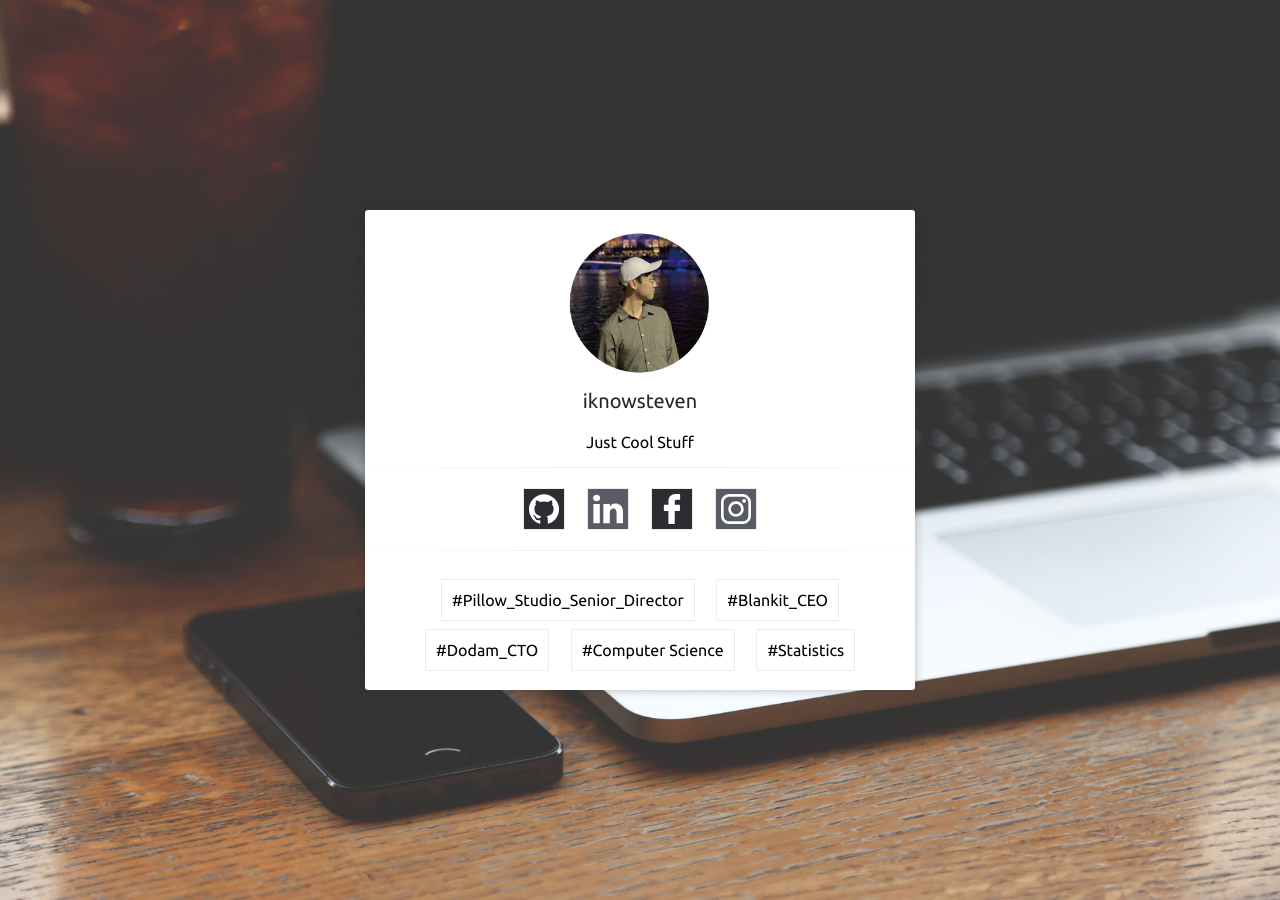
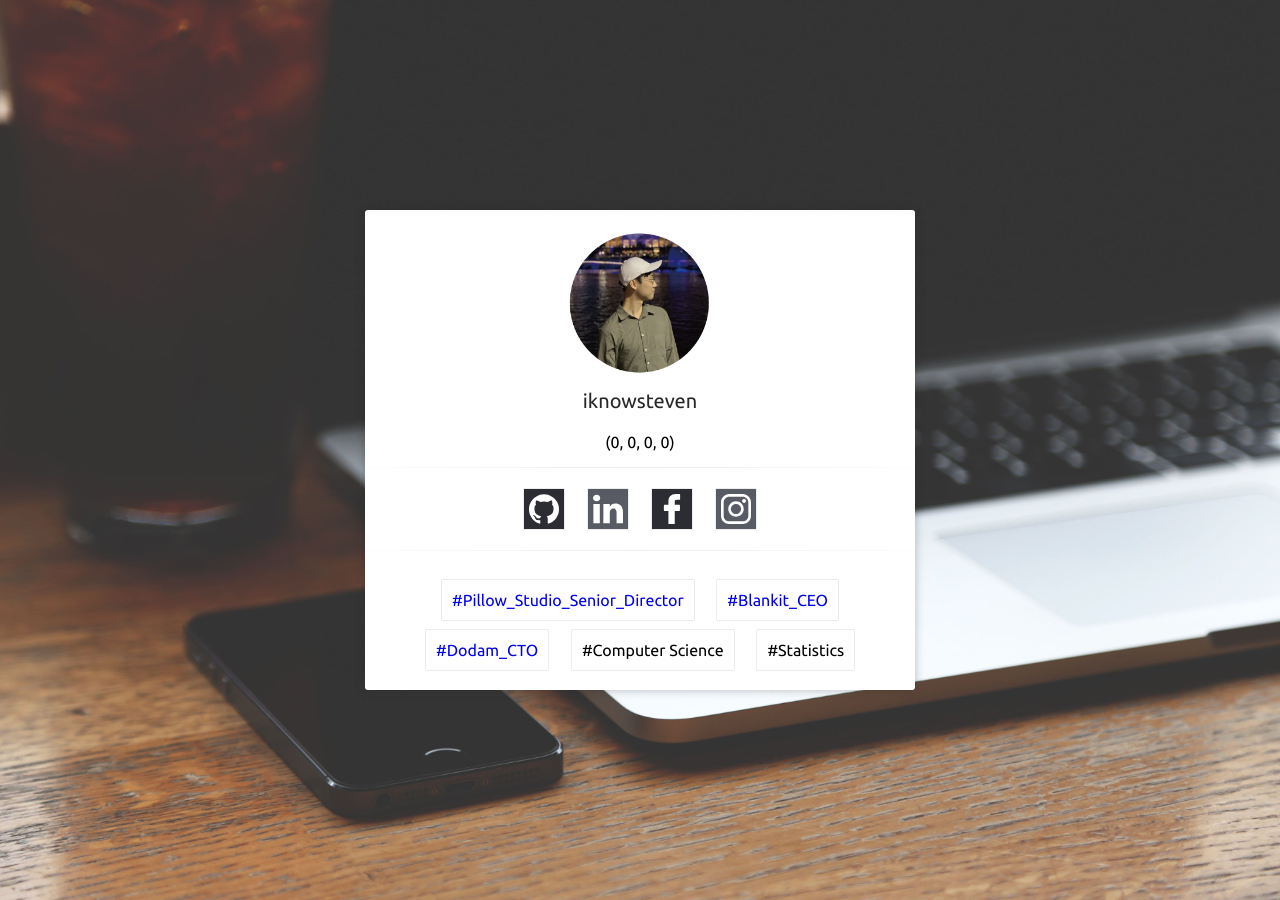
Before and after one commit to iknowSteven/iknowSteven.github.io, a Jekyll site: the page built from index.md, in a window 1280 px wide and 900 px high. Built offline with Jekyll 4.4.1, drawn with Linux system fonts in a browser that asks for light colours; our own code applies the rules of GitHub Pages for plain Markdown files.

Commit message:
no message

```diff
--- a/_includes/header.html
+++ b/_includes/header.html
@@ -5,7 +5,11 @@
 </head>
 <body>
 <header>
-
+    <span>iknowsteven</span>
+    <nav>
+        <li>Board</li>
+        <li>Contacts</li>
+    </nav>
 </header>
 </body>
 </html>
--- a/_layouts/home.html
+++ b/_layouts/home.html
@@ -12,7 +12,7 @@
     <article id="home_main">
         <img id="home_main_profile" src="../images/Profile.png">
         <h1>iknowsteven</h1>
-        <h3>Just Cool Stuff</h3>
+        <h3>(0, 0, 0, 0)</h3>
         <hr class="hr_line">
         <div id="home_main_social_container">
             <a href="https://www.github.com/iknowsteven"><p class="home_main_social_black"><img class="home_main_social_img" src="../images/social/github-logo.svg" alt="Github"></p></a>
@@ -22,9 +22,9 @@
         </div>
         <hr class="hr_line">
         <div id="home_main_bio_container">
-            <p class="home_main_bio">#Pillow_Studio_Senior_Director</p>
-            <p class="home_main_bio">#Blankit_CEO</p>
-            <p class="home_main_bio">#Dodam_CTO</p>
+            <a href="https://www.pillowstudio.co.kr"><p class="home_main_bio">#Pillow_Studio_Senior_Director</p></a>
+            <a href="https://www.blossom.wiki"><p class="home_main_bio">#Blankit_CEO</p></a>
+            <a href="https://www.dodam.care"><p class="home_main_bio">#Dodam_CTO</p></a>
             <p class="home_main_bio">#Computer Science</p>
             <p class="home_main_bio">#Statistics</p>
         </div>
```
